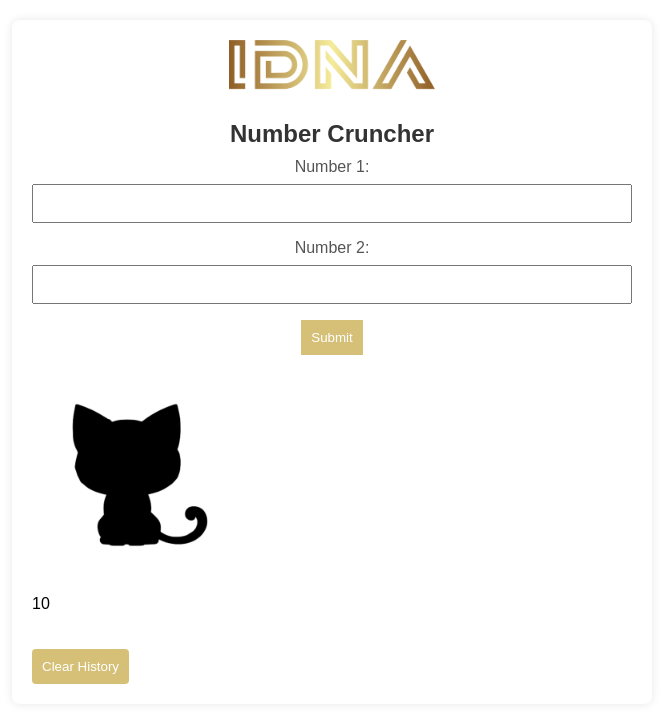
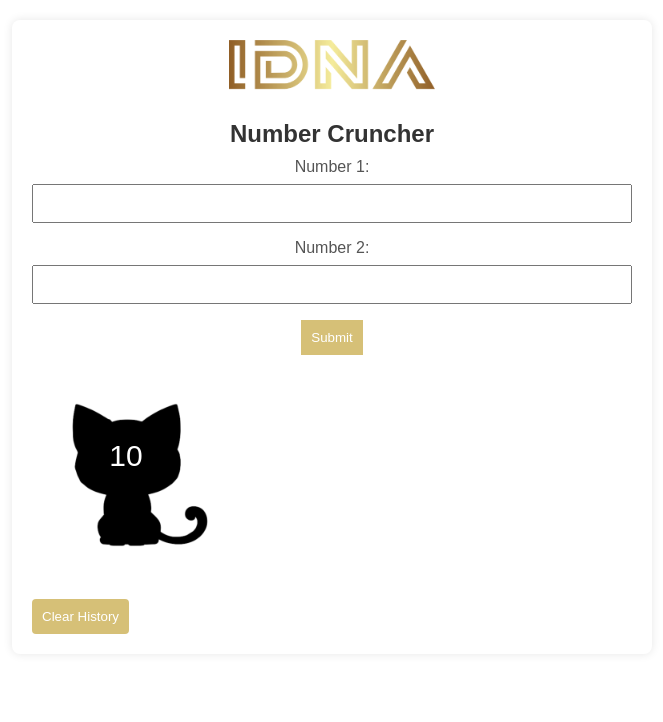
Before and after one commit to idna001/roulette-calculator-react, a React (Create React App) app: page / in a window 1280 px wide. Both pictures are taken after typing "5", "5" into the empty fields and a click on the button "Submit". Shown: the top 722 px of the page, without its empty margins (308-971 px from the left). Built offline with nearby package versions, Linux system fonts and the light colour scheme.

Commit message:
center numbers

```diff
--- a/src/App.js
+++ b/src/App.js
@@ -58,7 +58,6 @@ const App = () => {
                 <TableComponent history={history} />
 */            <CatComponent history={history}/>
 
-
             }
             {history.length > 0 && (
                 <button onClick={handleClearStorage} className='clearButton'>
--- a/src/components/CatComponent/CatComponent.js
+++ b/src/components/CatComponent/CatComponent.js
@@ -1,5 +1,9 @@
 import React, { useState } from 'react';
 import styles from './CatComponent.module.css';
+
+const calculateCrossSum = (number) => {
+    return number.toString().split('').reduce((acc, digit) => acc + parseInt(digit), 0);
+};
  const CatComponent = ({ history }) => {
         return (
         <div>
@@ -7,11 +11,11 @@ import styles from './CatComponent.module.css';
                 {history.map((entry, index) => (
                     <React.Fragment key={index}>
 
-                    <div key={index}>
+                        <div className={styles.catContainer} key={index}>
                             <img src={require('../../img/cat.png')}
                                  className={styles.catImage}
                                  alt={`Katze `}/>
-                        <p>{entry.sum}</p>
+                            <p className={styles.catNumber}>{entry.sum}</p>
                         </div>
                     </React.Fragment>
                 ))}
--- a/src/components/CatComponent/CatComponent.module.css
+++ b/src/components/CatComponent/CatComponent.module.css
@@ -2,3 +2,17 @@
     width: 200px;
     height: 200px;
 }
+
+.catContainer {
+    position: relative;
+    display: inline-block;
+}
+
+.catNumber {
+    position: absolute;
+    top: 25%;
+    left: 47%;
+    transform: translate(-50%, -50%);
+    color: white;
+    font-size: 30px;
+}
```
Lines whose indentation alone changed are shown as unchanged.
